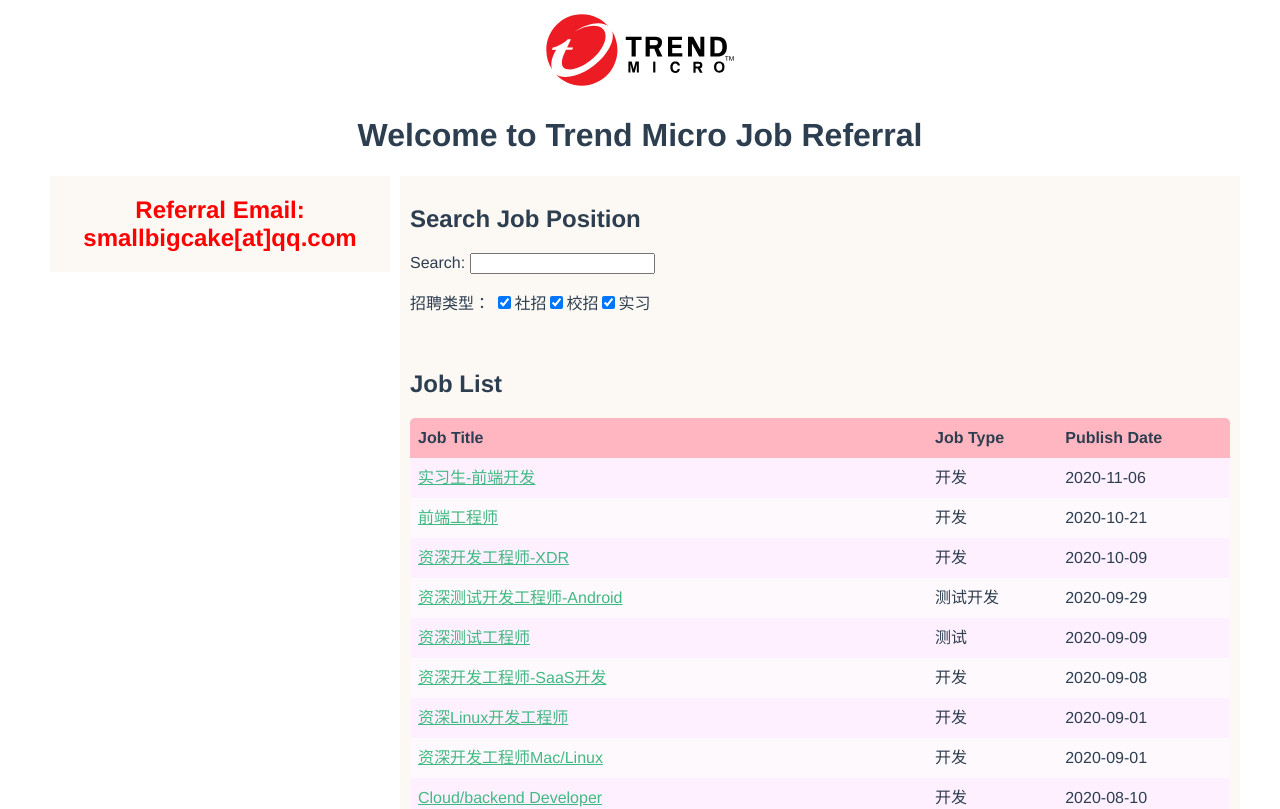
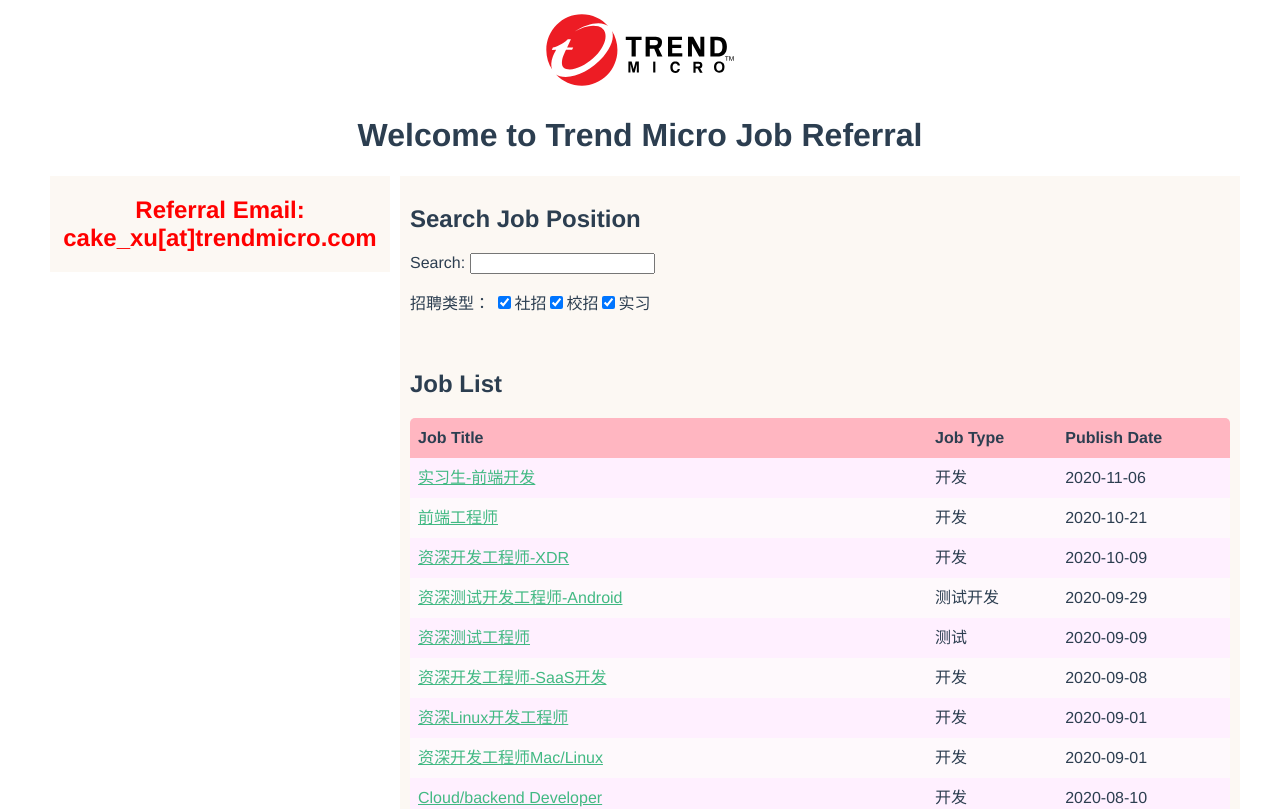
Before and after one commit to smallbigcake/TrendMicroJob.old, a Vue app: page / in a window 1280 px wide. Shown: the top 809 px of the page. Built offline with nearby package versions, Linux system fonts and the light colour scheme.

Commit message:
Update Sidebar.vue
Correct company email address.

```diff
--- a/src/components/Sidebar.vue
+++ b/src/components/Sidebar.vue
@@ -1,7 +1,7 @@
 <template>
     <div class="sidebar">
         <div class="sidebar-content">
-            <span id="ref_email">Referral Email: smallbigcake[at]qq.com</span>
+            <span id="ref_email">Referral Email: cake_xu[at]trendmicro.com</span>
         </div>
     </div>
 </template>
```
